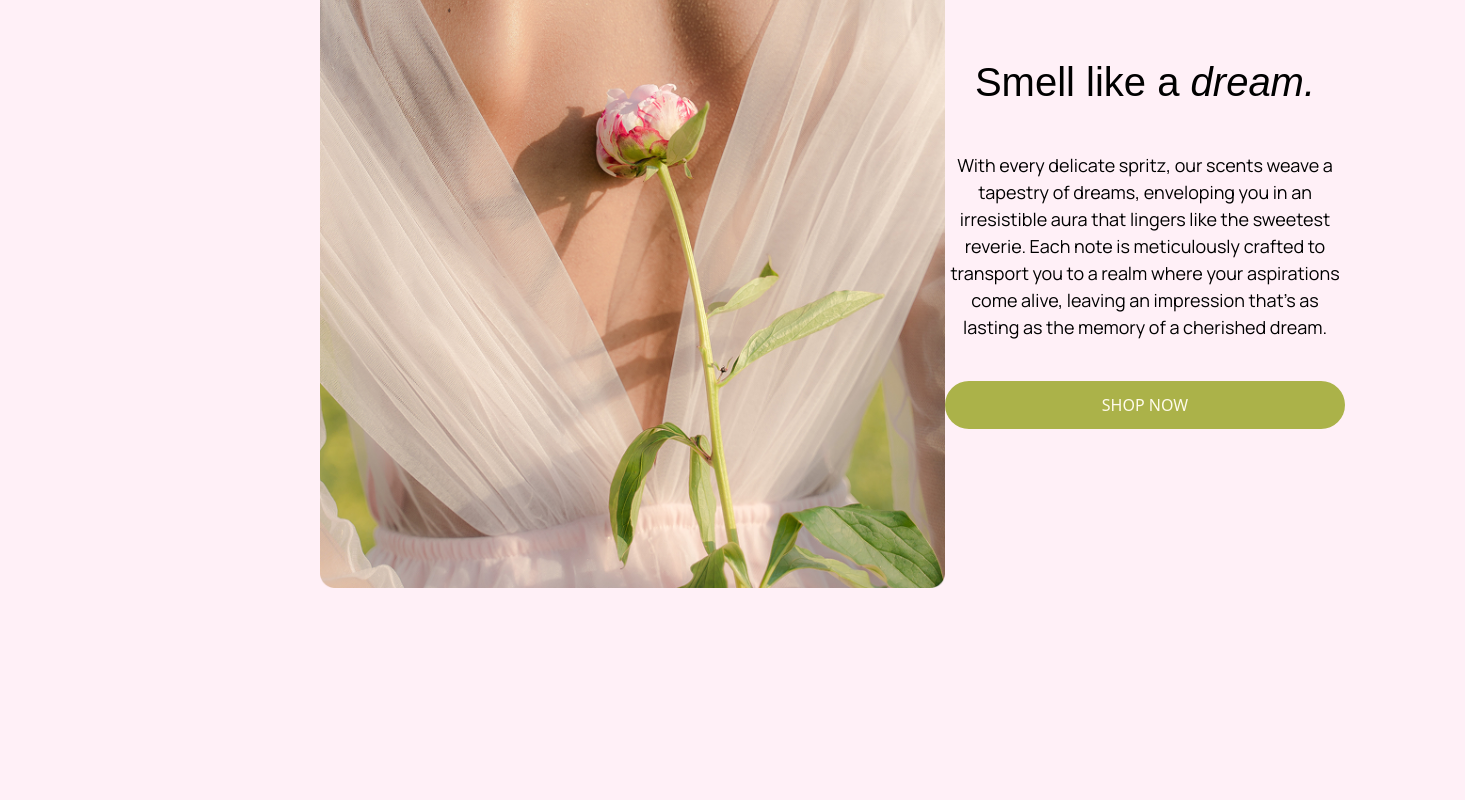
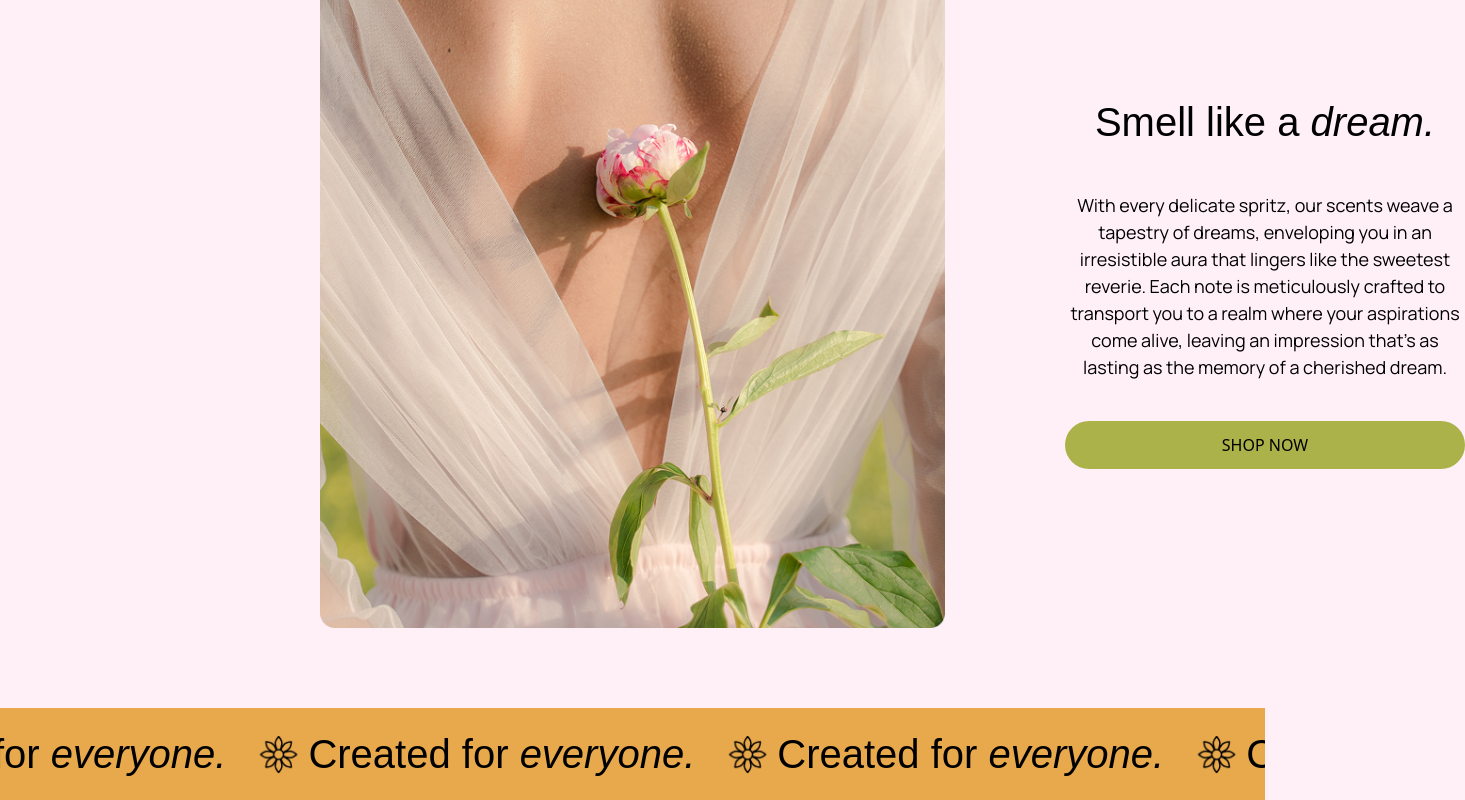
Before and after one commit to Yolanesso/parfum-website, a React (Vite) app: page / in a window 1280 px wide. Shown: the part 2114-2914 px from the top of the page, 1465 px wide, since content can reach past the window. Before the commit the page ends 2702 px from the top, so only its background shows below. Built offline with nearby package versions, Linux system fonts and the light colour scheme.

Commit message:
Добавлен компонент с бегущей строкой

```diff
--- a/src/components/FragrancesCard.jsx
+++ b/src/components/FragrancesCard.jsx
@@ -45,7 +45,7 @@ export default function FragrancesCard() {
               <h2 className="text-xl font-medium mb-2">{fragrance.name}</h2>
               <p className="text-sm uppercase text-gray-600 mb-3">{fragrance.smell}</p>
               <p className="text-lg mb-4">${fragrance.price.toFixed(2)}</p>
-              <button className="bg-[#ABB249] hover:bg-[#9ba042] text-white px-8 py-2 rounded-full uppercase text-sm transition-colors w-full max-w-xs">
+              <button className="bg-[#ABB249] mt-[20px] hover:bg-[#9ba042] text-black px-8 py-2 rounded-full uppercase font-manrope text-sm transition-colors w-full max-w-xs">
                 shop now
               </button>
             </div>
--- a/src/components/ProductAdvertising.jsx
+++ b/src/components/ProductAdvertising.jsx
@@ -4,8 +4,12 @@ import advImg from '../img/adv.png';
 export default function ProductAdvertising() {
   return (
     <section className="product_advertising mt-[80px]">
-      <div className="product_advertising__container flex justify-between px-[320px] items-center">
-        <img className="product_advertising-img " src={advImg} alt="Product advertising" />
+      <div className="product_advertising__container flex px-[320px] items-center">
+        <img
+          className="product_advertising-img mr-[120px]"
+          src={advImg}
+          alt="Product advertising"
+        />
         <div className="product_advertising__info flex flex-col text-center">
           <h1 className="product_advertising-title text-[40px] font-sentient font-light">
             Smell like a <span className="italic">dream.</span>
@@ -19,7 +23,7 @@ export default function ProductAdvertising() {
             crafted to transport you to a realm where your aspirations come alive, leaving an
             impression that's as lasting as the memory of a cherished dream.
           </p>
-          <button className="product_advertising-btn mt-[40px] transition-colors text-amber-50 bg-[#ABB249] hover:bg-[#9ba042] px-[150px] py-[12px] rounded-3xl uppercase">
+          <button className="product_advertising-btn font-manrope mt-[40px] transition-colors text-black bg-[#ABB249] hover:bg-[#9ba042] px-[150px] py-[12px] rounded-3xl uppercase">
             Shop now
           </button>
         </div>
--- /dev/null
+++ b/src/components/RunningLine.jsx
@@ -0,0 +1,41 @@
+import React, { useMemo } from 'react';
+import flowerIcon from '../img/flower-icon.png';
+
+export default function RunningLine() {
+  const marqueeItems = useMemo(
+    () =>
+      Array(8)
+        .fill(null)
+        .map((_, index) => <MarqueeItem key={index} />),
+    [],
+  );
+
+  return (
+    <div className="running-line mt-[80px] overflow-hidden bg-[#E8A94C]">
+      <div className="py-[16px]">
+        <div className="inline-flex items-center whitespace-nowrap animate-marquee">
+          {marqueeItems}
+        </div>
+      </div>
+    </div>
+  );
+}
+
+function MarqueeItem() {
+  return (
+    <div className="inline-flex items-center mx-4">
+      <img
+        width={40}
+        height={40}
+        className="mr-[10px]"
+        src={flowerIcon}
+        alt=""
+        loading="lazy"
+        decoding="async"
+      />
+      <p className="text-[40px] font-sentient font-light">
+        Created for <span className="italic">everyone.</span>
+      </p>
+    </div>
+  );
+}
--- a/src/index.css
+++ b/src/index.css
@@ -1,8 +1,22 @@
-@import "tailwindcss";
+@import 'tailwindcss';
 
 @theme {
-  --font-manrope: "Manrope", sans-serif;
-  --font-sentient: "Sentient", sans-serif;
+  --font-manrope: 'Manrope', sans-serif;
+  --font-sentient: 'Sentient', sans-serif;
+}
+
+@keyframes marquee {
+  0% {
+    transform: translateX(0);
+  }
+  100% {
+    transform: translateX(-50%);
+  }
+}
+
+.animate-marquee {
+  animation: marquee 15s linear infinite;
+  display: inline-block;
 }
 
 body {
@@ -14,7 +28,6 @@ body {
 *,
 ::before,
 ::after {
-  background-color:;
   box-sizing: border-box;
 }
 
@@ -157,7 +170,7 @@ label {
    (за исключением тех, у которых уже указан
    атрибут fill со значением 'none' или начинается с 'url')
   */
-:where([fill]:not([fill="none"], [fill^="url"])) {
+:where([fill]:not([fill='none'], [fill^='url'])) {
   fill: currentColor;
 }
 
@@ -166,7 +179,7 @@ label {
    (за исключением тех, у которых уже указан
    атрибут stroke со значением 'none')
   */
-:where([stroke]:not([stroke="none"], [stroke^="url"])) {
+:where([stroke]:not([stroke='none'], [stroke^='url'])) {
   stroke: currentColor;
 }
 
@@ -224,85 +237,85 @@ svg * {
 *
 */
 @font-face {
-  font-family: "Sentient-Extralight";
-  src: url("../fonts/Sentient-Extralight.woff2") format("woff2");
+  font-family: 'Sentient-Extralight';
+  src: url('../fonts/Sentient-Extralight.woff2') format('woff2');
   font-weight: 200;
   font-display: swap;
   font-style: normal;
 }
 @font-face {
-  font-family: "Sentient-ExtralightItalic";
-  src: url("../fonts/Sentient-ExtralightItalic.woff2") format("woff2");
+  font-family: 'Sentient-ExtralightItalic';
+  src: url('../fonts/Sentient-ExtralightItalic.woff2') format('woff2');
   font-weight: 200;
   font-display: swap;
   font-style: italic;
 }
 @font-face {
-  font-family: "Sentient-Light";
-  src: url("../fonts/Sentient-Light.woff2") format("woff2");
+  font-family: 'Sentient-Light';
+  src: url('../fonts/Sentient-Light.woff2') format('woff2');
   font-weight: 300;
   font-display: swap;
   font-style: normal;
 }
 @font-face {
-  font-family: "Sentient-LightItalic";
-  src: url("../fonts/Sentient-LightItalic.woff2") format("woff2");
+  font-family: 'Sentient-LightItalic';
+  src: url('../fonts/Sentient-LightItalic.woff2') format('woff2');
   font-weight: 300;
   font-display: swap;
   font-style: italic;
 }
 @font-face {
-  font-family: "Sentient-Regular";
-  src: url("../fonts/Sentient-Regular.woff2") format("woff2");
+  font-family: 'Sentient-Regular';
+  src: url('../fonts/Sentient-Regular.woff2') format('woff2');
   font-weight: 400;
   font-display: swap;
   font-style: normal;
 }
 @font-face {
-  font-family: "Sentient-Italic";
-  src: url("../fonts/Sentient-Italic.woff2") format("woff2");
+  font-family: 'Sentient-Italic';
+  src: url('../fonts/Sentient-Italic.woff2') format('woff2');
   font-weight: 400;
   font-display: swap;
   font-style: italic;
 }
 @font-face {
-  font-family: "Sentient-Medium";
-  src: url("../fonts/Sentient-Medium.woff2") format("woff2");
+  font-family: 'Sentient-Medium';
+  src: url('../fonts/Sentient-Medium.woff2') format('woff2');
   font-display: swap;
   font-style: normal;
 }
 @font-face {
-  font-family: "Sentient-MediumItalic";
-  src: url("../fonts/Sentient-MediumItalic.woff2") format("woff2");
+  font-family: 'Sentient-MediumItalic';
+  src: url('../fonts/Sentient-MediumItalic.woff2') format('woff2');
   font-weight: 500;
   font-display: swap;
   font-style: italic;
 }
 @font-face {
-  font-family: "Sentient-Bold";
-  src: url("../fonts/Sentient-Bold.woff2") format("woff2");
+  font-family: 'Sentient-Bold';
+  src: url('../fonts/Sentient-Bold.woff2') format('woff2');
   font-weight: 700;
   font-display: swap;
   font-style: normal;
 }
 @font-face {
-  font-family: "Sentient-BoldItalic";
-  src: url("../fonts/Sentient-BoldItalic.woff2") format("woff2");
+  font-family: 'Sentient-BoldItalic';
+  src: url('../fonts/Sentient-BoldItalic.woff2') format('woff2');
   font-weight: 700;
   font-display: swap;
   font-style: italic;
 }
 
 @font-face {
-  font-family: "Sentient-Variable";
-  src: url("../fonts/Sentient-Variable.woff2") format("woff2");
+  font-family: 'Sentient-Variable';
+  src: url('../fonts/Sentient-Variable.woff2') format('woff2');
   font-weight: 200 700;
   font-display: swap;
   font-style: normal;
 }
 @font-face {
-  font-family: "Sentient-VariableItalic";
-  src: url("../fonts/Sentient-VariableItalic.woff2") format("woff2");
+  font-family: 'Sentient-VariableItalic';
+  src: url('../fonts/Sentient-VariableItalic.woff2') format('woff2');
   font-weight: 200 700;
   font-display: swap;
   font-style: italic;
--- a/src/pages/MainPage.jsx
+++ b/src/pages/MainPage.jsx
@@ -4,6 +4,7 @@ import AdvertisingBlock from '../components/AdvertisingBlock';
 import CompaniesList from '../components/СompaniesList';
 import FragrancesCard from '../components/FragrancesCard';
 import ProductAdvertising from '../components/ProductAdvertising';
+import RunningLine from '../components/RunningLine';
 
 export default function MainPage() {
   return (
@@ -13,6 +14,7 @@ export default function MainPage() {
       <CompaniesList />
       <FragrancesCard />
       <ProductAdvertising />
+      <RunningLine />
     </>
   );
 }
```
Also changed, not shown: src/img/flower-icon.png (added).
